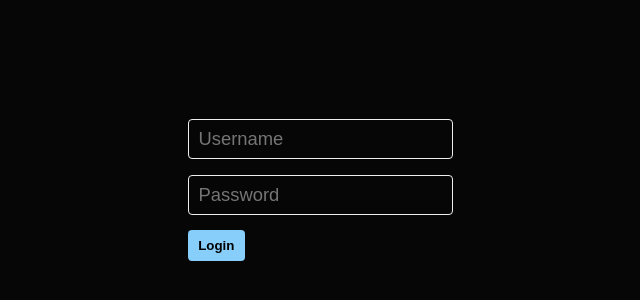
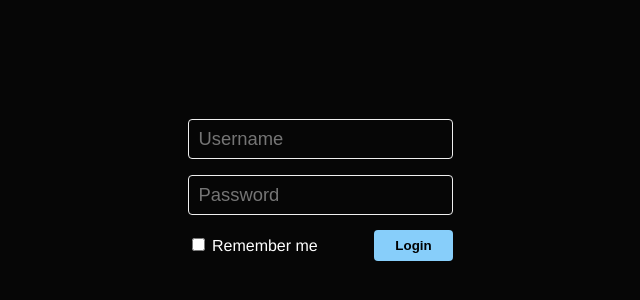
Before and after one commit to darksv/Dashboard, a Vue app in the folder web/: page /#/login in a window 1280 px wide. Shown: the part 210-510 px from the top of the page, without its empty margins (320-960 px from the left). Built offline with nearby package versions, Linux system fonts and the light colour scheme; no server answers; the HTML template or start-up script is replaced by a standard one.

Commit message:
Added 'remember me' checkbox in login form

```diff
--- a/web/src/views/login-page.vue
+++ b/web/src/views/login-page.vue
@@ -1,21 +1,25 @@
 <template>
     <div class="login-page">
-        <form v-if="state == 'default'" class="login-form" method="POST" @submit.prevent="login">
+        <loader v-if="state === 'logging'"></loader>
+        <p v-else-if="state === 'failed'" class="error-message">
+            Wrong username and/or password.<br>
+            Please <a @click="state='default'">try again</a>!
+        </p>
+        <form v-else class="login-form" method="POST" @submit.prevent="submit">
             <div>
-                <input type="text" class="text-input" name="username" placeholder="Username" required="required">
+                <input type="text" class="text-input" placeholder="Username" required="required" v-model="username">
             </div>
             <div>
-                <input type="password" class="text-input" name="password" placeholder="Password" required="required">
+                <input type="password" class="text-input" placeholder="Password" required="required" v-model="password">
             </div>
             <div>
+                <label>
+                    <input type="checkbox" v-model="remember">
+                    Remember me
+                </label>
                 <input type="submit" class="button" value="Login">
             </div>
         </form>
-        <loader v-if="state == 'logging'"></loader>
-        <p v-if="state == 'failed'" class="error-message">
-            Wrong username and/or password.<br>
-            Please <a @click="state='default'">try again</a>!
-        </p>
     </div>
 </template>
 <script>
@@ -27,17 +31,18 @@
             return {
                 username: '',
                 password: '',
+                remember: false,
                 state: 'default'
             };
         },
         methods: {
-            login() {
+            submit() {
                 if (this.state !== 'default') {
                     return;
                 }
-                let self = this;
-                self.state = 'logging';
-                login(this.username, this.password, () => self.state = 'success', () => self.state = 'failed');
+
+                this.state = 'logging';
+                login(this.username, this.password, () => this.state = 'success', () => this.state = 'failed');
             },
             clear() {
                 this.username = '';
@@ -59,9 +64,24 @@
 
     .login-form {
         max-width: 600px;
+
         div {
             padding: 0.1em;
             margin: 0.75em 0;
+
+            &:last-child {
+                display: flex;
+                flex-direction: row;
+                align-items: center;
+
+                :nth-child(1) {
+                    flex: auto;
+                }
+
+                :nth-child(2) {
+                    flex: 1;
+                }
+            }
         }
     }
 
```
